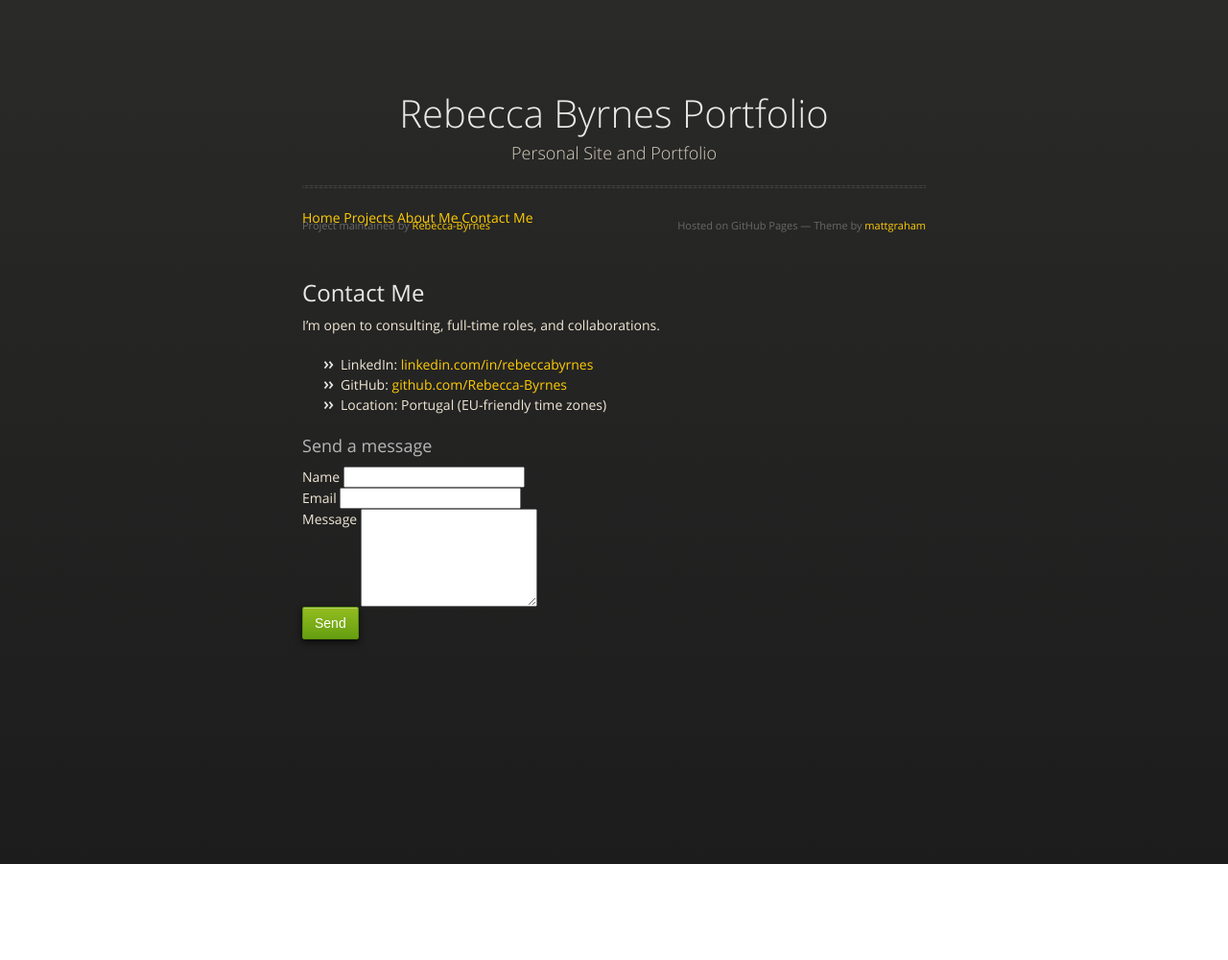
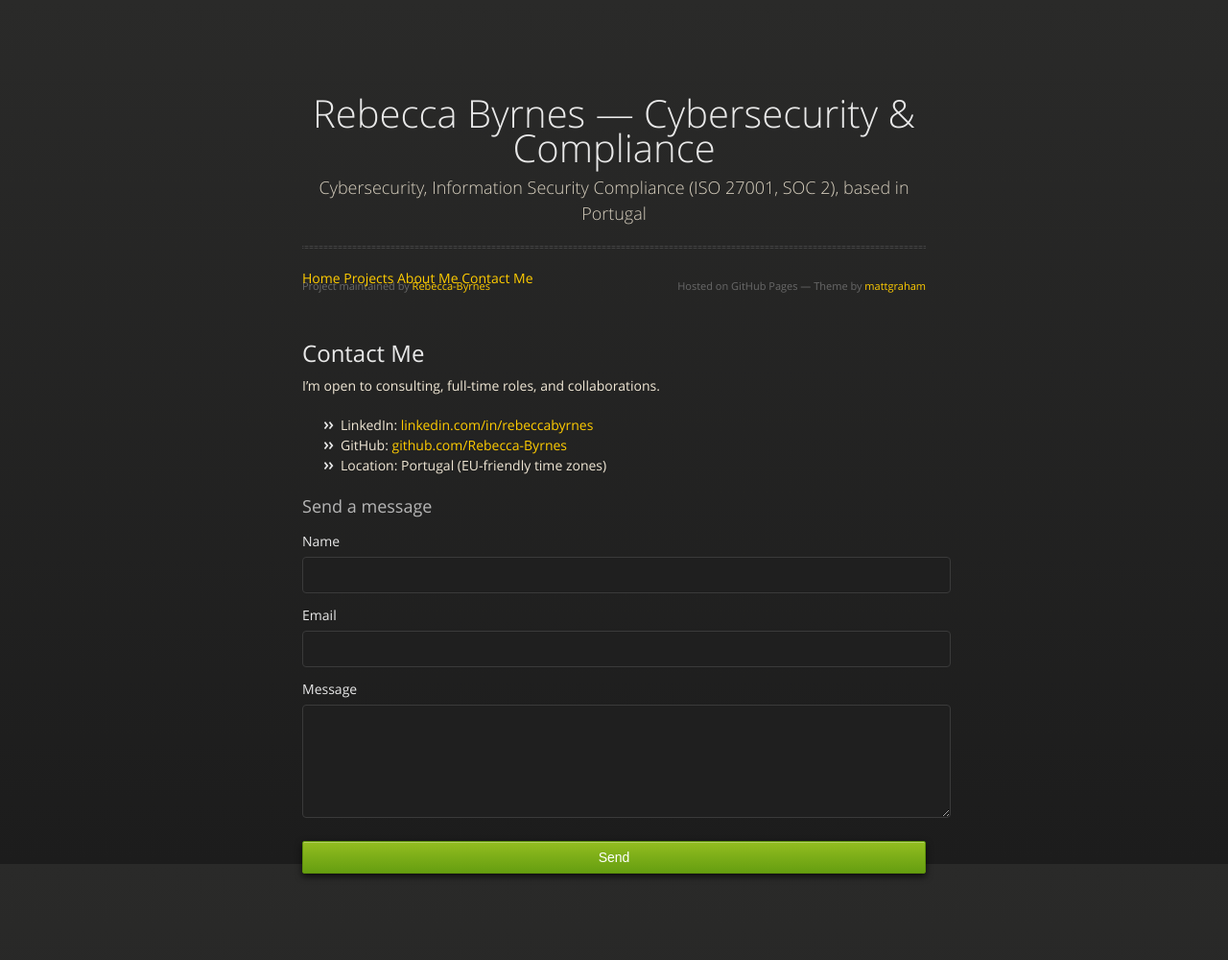
Before and after one commit to Rebecca-Byrnes/Rebecca-Byrnes, a Jekyll site: the page built from contact.md, in a window 1280 px wide. Shown: the whole page at 96% size. Built offline with Jekyll 4.4.1, drawn with Linux system fonts in a browser that asks for light colours; before the commit the page ends 900 px from its top, so only the background shows below that.

Commit message:
Content: cybersecurity/compliance refresh (metadata, about, index, projects, styles)

```diff
--- a/_config.yml
+++ b/_config.yml
@@ -1,5 +1,5 @@
-title: "Rebecca Byrnes Portfolio"
-description: "Personal Site and Portfolio"
+title: "Rebecca Byrnes — Cybersecurity & Compliance"
+description: "Cybersecurity, Information Security Compliance (ISO 27001, SOC 2), based in Portugal"
 show_downloads: true
 google_analytics:
 theme: jekyll-theme-midnight
--- a/_sass/jekyll-theme-midnight.scss
+++ b/_sass/jekyll-theme-midnight.scss
@@ -361,6 +361,37 @@ section {
   box-shadow: none;
 }
 
+/* Contact form */
+.contact-form {
+  display: grid;
+  grid-template-columns: 1fr;
+  gap: 12px;
+  margin-top: 14px;
+}
+
+.form-group label {
+  display: block;
+  margin-bottom: 6px;
+  color: #e8e8e8;
+}
+
+.form-group input,
+.form-group textarea {
+  width: 100%;
+  padding: 10px 12px;
+  border-radius: 4px;
+  border: 1px solid #3a3a3a;
+  background: #1f1f1f;
+  color: #f0e7d5;
+}
+
+.form-status {
+  margin-top: 8px;
+  font-size: 14px;
+}
+.form-status.ok { color: #8fd18a; }
+.form-status.err { color: #ff9a9a; }
+
 @media print, screen and (max-width: 720px) {
 
   #title {
```
Also changed, not shown: _data/projects.yml (+30 -16 lines), about.md (+17 -6 lines), index.md (+7 -7 lines).
